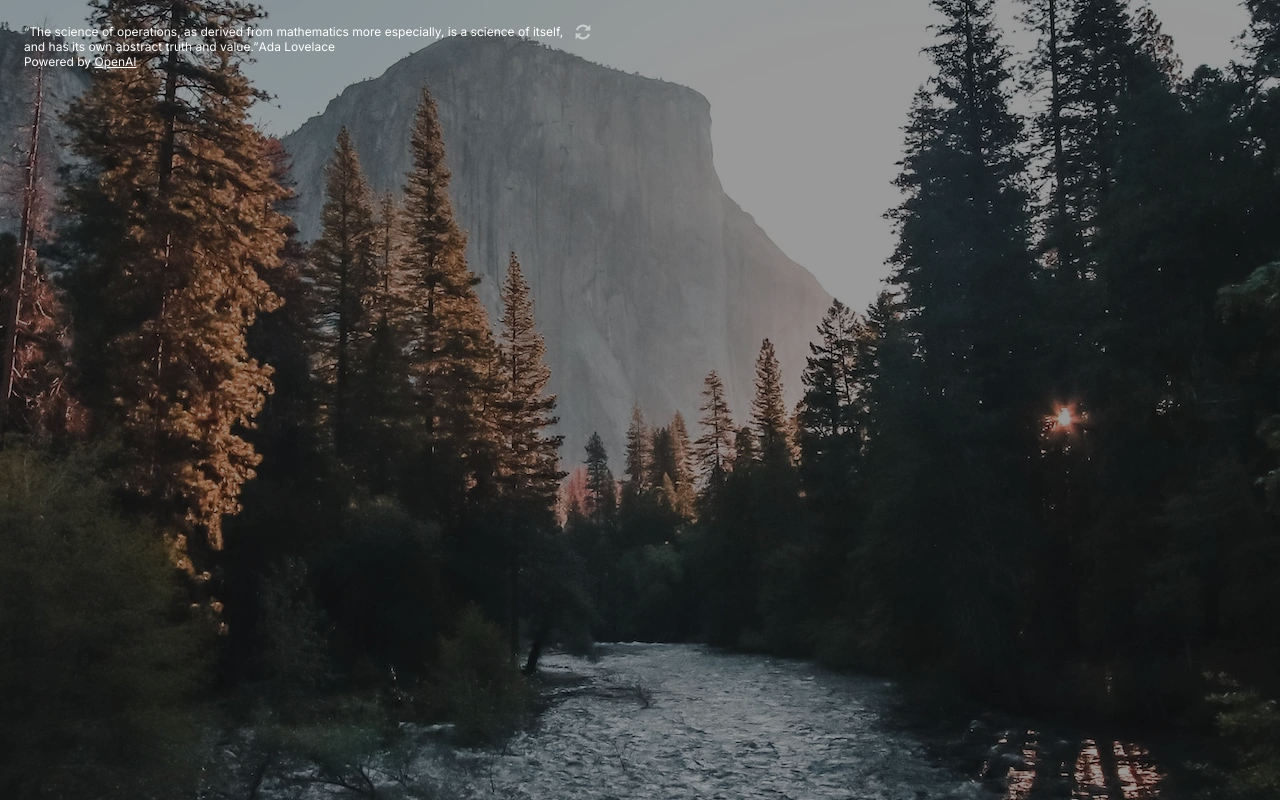
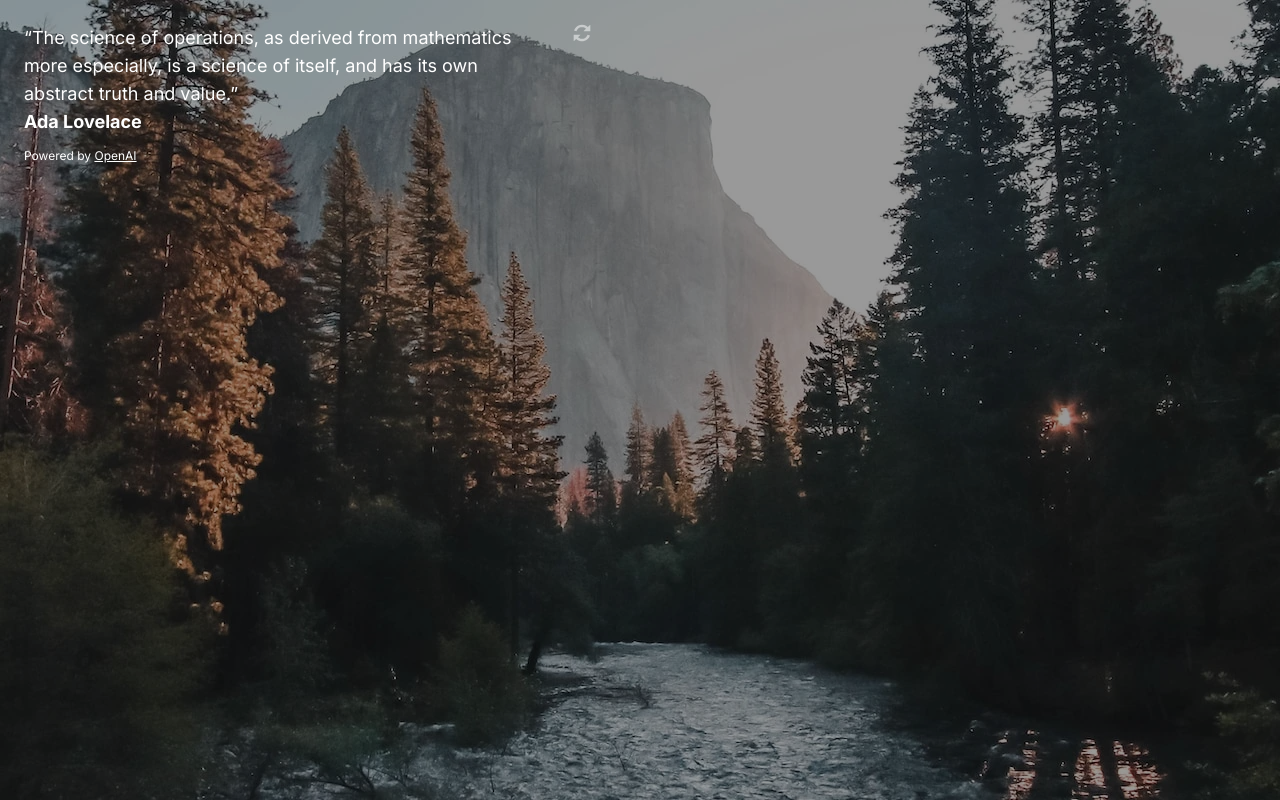
Before and after one commit to orlowski-dev/fm-clock-app, a React (Vite) app: page / in a window 1280 px wide. Built offline with nearby package versions, Linux system fonts and the light colour scheme.

Commit message:
Update QuoteSection component

```diff
--- a/src/App.scss
+++ b/src/App.scss
@@ -15,10 +15,12 @@
 
 
 .visually-hidden {
+  font-size: 0.5625rem;
   opacity: 0;
   position: absolute;
   z-index: -1;
   user-select: none;
+  left: 0;
 }
 
 main {
--- a/src/components/QuoteSection.scss
+++ b/src/components/QuoteSection.scss
@@ -1,11 +1,28 @@
+$halfTransparetnDark: rgba($color: #303030, $alpha: 80%);
+
 .quote-section {
   position: relative;
   color: var(--white);
   max-width: 573px;
   padding-right: 24px;
 
+  blockquote,
+  p {
+    font-size: 0.75rem;
+  }
+
   blockquote {
-    font-size: 0.75rem;
+    line-height: 1.75rem;
+    animation: .3s fadeIn ease-in;
+
+    cite {
+      display: block;
+      font-weight: 700;
+    }
+  }
+
+  p {
+    margin-top: 12px;
 
     a {
       color: var(--white);
@@ -33,13 +50,14 @@
   }
 
   .error {
+    cursor: pointer;
     font-size: 0.75rem;
     position: absolute;
     right: -5px;
     top: 35px;
     padding: 8px;
     border-radius: 5px;
-    background-color: rgba(0, 0, 0, 0.5);
+    background-color: $halfTransparetnDark;
     display: none;
 
     &.visible {
@@ -51,16 +69,45 @@
       content: '';
       width: 0;
       height: 0;
-      //background-color: rgba(0, 0, 0, 0.5);
       position: absolute;
       border-left: 10px solid transparent;
       border-right: 10px solid transparent;
-      border-bottom: 10px solid rgba(0, 0, 0, 0.5);
+      border-bottom: 10px solid $halfTransparetnDark;
       top: -10px;
       right: 10px;
     }
   }
 }
+
+
+@media screen and (min-width: 500px) {
+  .quote-section {
+    blockquote {
+      font-size: 1.125rem;
+      padding-right: 30px;
+    }
+
+    button {
+      padding: 4;
+
+      img {
+        height: 18px;
+      }
+    }
+  }
+}
+
+
+
+@media screen and (min-width: 1500px) {
+  .quote-section {
+    blockquote {
+      font-size: 1.25rem;
+    }
+  }
+}
+
+@media screen and (min-width: 2000px) {}
 
 @keyframes rotate {
   from {
--- a/src/components/QuoteSection.tsx
+++ b/src/components/QuoteSection.tsx
@@ -1,6 +1,7 @@
 import { useRef, useState } from 'react'
 import './QuoteSection.scss'
 import { refreshIcon } from '../assets/icons_svg'
+import { getQuote } from './apisCalls'
 
 interface IQuote {
   content: string,
@@ -17,9 +18,17 @@ export const QuoteSection = () => {
     author: 'Ada Lovelace'
   })
 
-  const handleBtnClick = () => {
+  const handleBtnClick = async () => {
+    refs.gettingDataErrorSpan.current?.classList.remove('visible')
     setIsGenerateBtnDisabled(true)
-    refs.gettingDataErrorSpan.current?.classList.add('visible')
+
+    const data = await getQuote().then(data => data)
+    if (data) {
+      setQuote({ content: data[0], author: data[1] })
+    } else {
+      refs.gettingDataErrorSpan.current?.classList.add('visible')
+    }
+    setIsGenerateBtnDisabled(false)
   }
 
   return <section className="quote-section">
@@ -29,16 +38,20 @@ export const QuoteSection = () => {
       <cite>
         {quote.author}
       </cite>
-      <p>Powered by <a href="https://openai.com/blog/openai-api" rel='noreferrer noopener'>OpenAI</a></p>
     </blockquote>
+    <p>Powered by <a href="https://openai.com/blog/openai-api" rel='noreferrer noopener' target='_blank'>OpenAI</a></p>
     <button
       disabled={isGenerateBtnDisabled}
       title='Generate new quote'
       onClick={handleBtnClick}
     >
-      <span className="visually-hidden">Generate new quote</span>
+      <span className="visually-hidden">New quote</span>
       <img src={refreshIcon} alt="refresh icon" />
     </button>
-    <span className="error" ref={refs.gettingDataErrorSpan}>Something went wrong. Try again.</span>
+    <span
+      className="error"
+      ref={refs.gettingDataErrorSpan}
+      onClick={(e) => { (e.target as Element).classList.remove('visible') }}
+    >Something went wrong. Try again.</span>
   </section>
 }
--- /dev/null
+++ b/src/components/apisCalls.ts
@@ -0,0 +1,37 @@
+
+export const getDataFromOpenAI = async () => {
+  try {
+    const response = await fetch('https://api.openai.com/v1/chat/completions', {
+      method: 'POST',
+      headers: {
+        "Content-Type": "application/json",
+        Authorization: `Bearer ${import.meta.env.VITE_APP_API_KEY}`,
+      },
+      body: JSON.stringify({
+        model: 'gpt-3.5-turbo',
+        messages: [{ role: 'user', content: 'Generate random programming quote.' }]
+      })
+    }).then((res) => res.json())
+
+    if (response.error) {
+      console.log(`Error code: ${response.error.code}`)
+
+      return null
+    }
+
+    return await response.choices[0]
+  } catch (err) {
+    console.log(err);
+
+    return null
+  }
+}
+
+/** @returns Promise<string[content, author] | null> */
+export const getQuote = async (): Promise<string[] | null> => {
+  const response = await getDataFromOpenAI().then(res => res)
+  if (!response) return null
+
+  const msg = response.message.content.replace('- ', '').split("\"")
+  return [msg[1], msg[2].trimStart().trimEnd()]
+}
```
Also changed, not shown: 2 other files (tests, documents, lock files or other folders).
